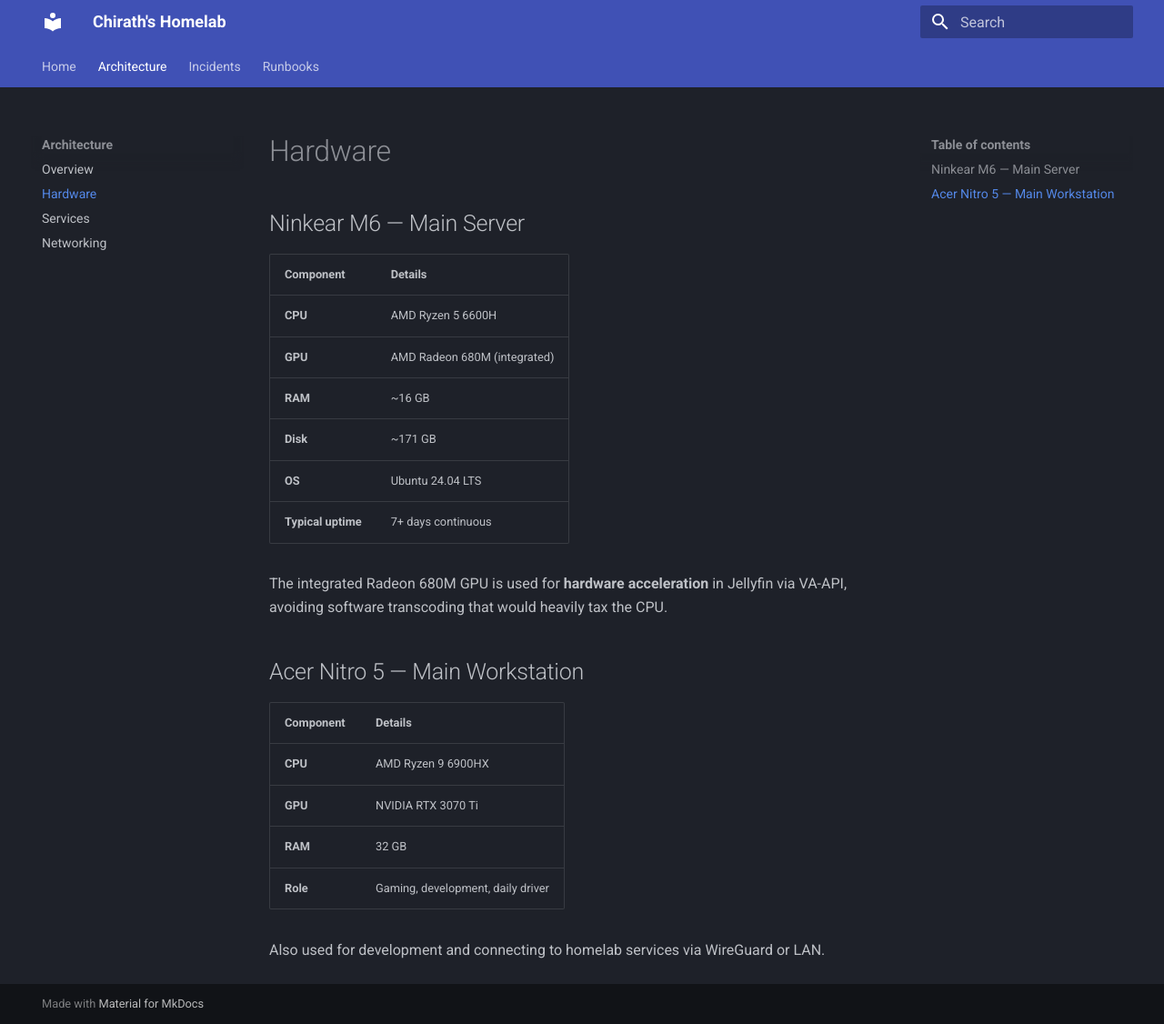
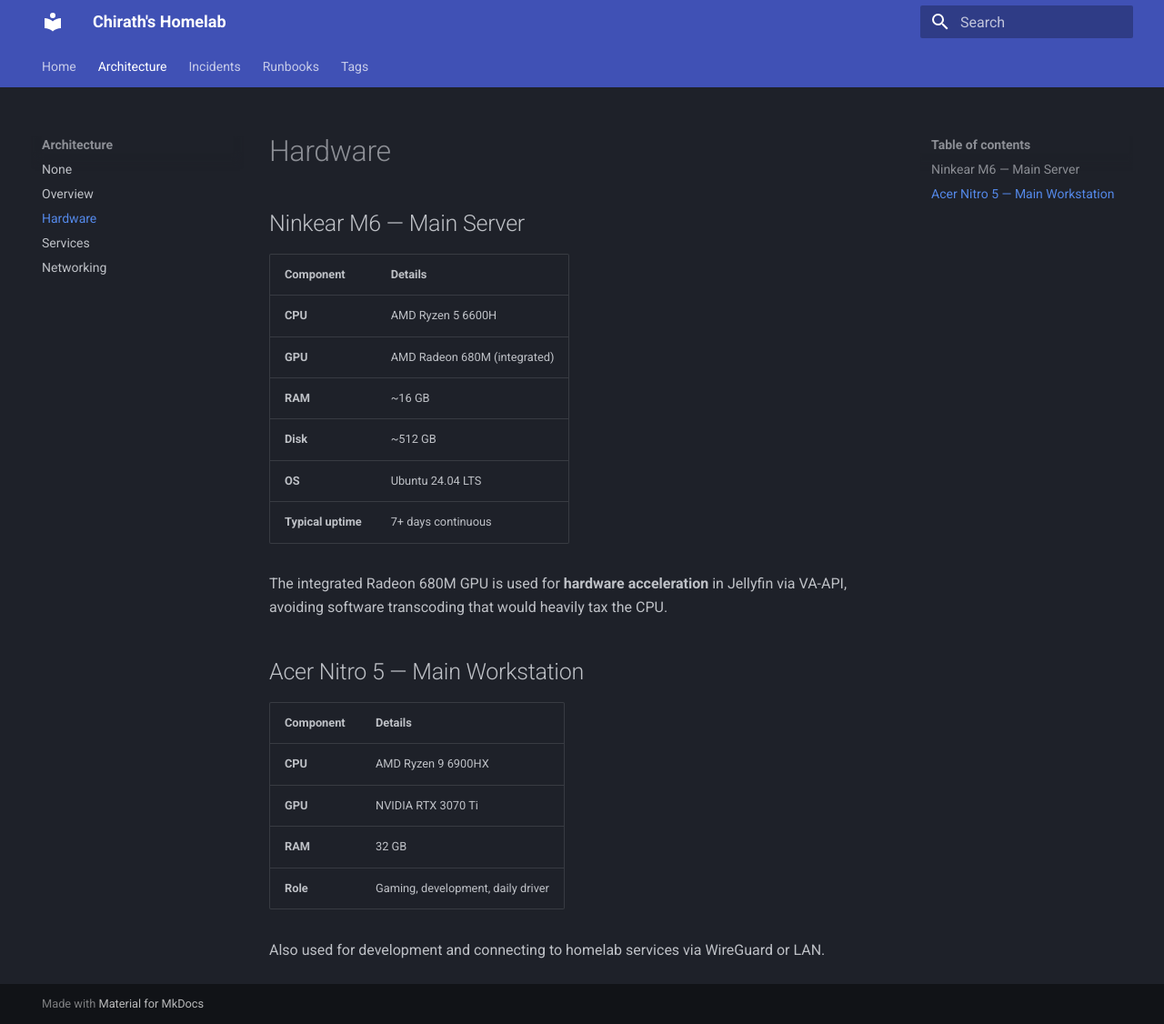
Before and after one commit to chi04fern/homelab-docs, an MkDocs documentation site: the page built from docs/architecture/hardware.md, in a window 1280 px wide and 1126 px high. Shown: the whole window at 91% size. Built offline with MkDocs 1.6.1 and Material for MkDocs 9.7.7, drawn with Linux system fonts in a browser that asks for light colours.

Commit message:
mkdocs improvements

```diff
--- a/docs/architecture/hardware.md
+++ b/docs/architecture/hardware.md
@@ -7,7 +7,7 @@
 | **CPU** | AMD Ryzen 5 6600H |
 | **GPU** | AMD Radeon 680M (integrated) |
 | **RAM** | ~16 GB |
-| **Disk** | ~171 GB |
+| **Disk** | ~512 GB |
 | **OS** | Ubuntu 24.04 LTS |
 | **Typical uptime** | 7+ days continuous |
 
--- a/mkdocs.yml
+++ b/mkdocs.yml
@@ -1,6 +1,8 @@
 site_name: Chirath's Homelab
-site_description: Homelab documentation — architecture, incidents, runbooks
+site_description: Personal homelab documentation — architecture, incidents and runbooks
 site_author: Chirath
+site_url: https://docs.chya43.it/
+
 theme:
   name: material
   palette:
@@ -11,19 +13,33 @@ theme:
     - navigation.tabs
     - navigation.sections
     - navigation.top
+    - navigation.indexes
     - search.highlight
+    - search.suggest
     - content.code.copy
+    - content.tabs.link
+
+plugins:
+  - search
+  - tags:
+      tags_file: tags.md
+  - git-revision-date-localized:
+      enable_creation_date: true
+      type: timeago
 
 nav:
   - Home: index.md
   - Architecture:
+    - architecture/index.md
     - Overview: architecture/overview.md
     - Hardware: architecture/hardware.md
     - Services: architecture/services.md
     - Networking: architecture/networking.md
   - Incidents:
+    - incidents/index.md
     - Backlog: incidents/backlog.md
   - Runbooks: runbooks/index.md
+  - Tags: tags.md
 
 markdown_extensions:
   - admonition
@@ -35,8 +51,14 @@ markdown_extensions:
           format: !!python/name:pymdownx.superfences.fence_code_format
   - pymdownx.highlight:
       anchor_linenums: true
+  - pymdownx.tabbed:
+      alternate_style: true
+  - pymdownx.emoji:
+      emoji_index: !!python/name:material.extensions.emoji.twemoji
+      emoji_generator: !!python/name:material.extensions.emoji.to_svg
   - tables
   - attr_list
-
-site_url: https://docs.chya43.it/
-use_directory_urls: true
+  - md_in_html
+  - footnotes
+  - toc:
+      permalink: true
```
